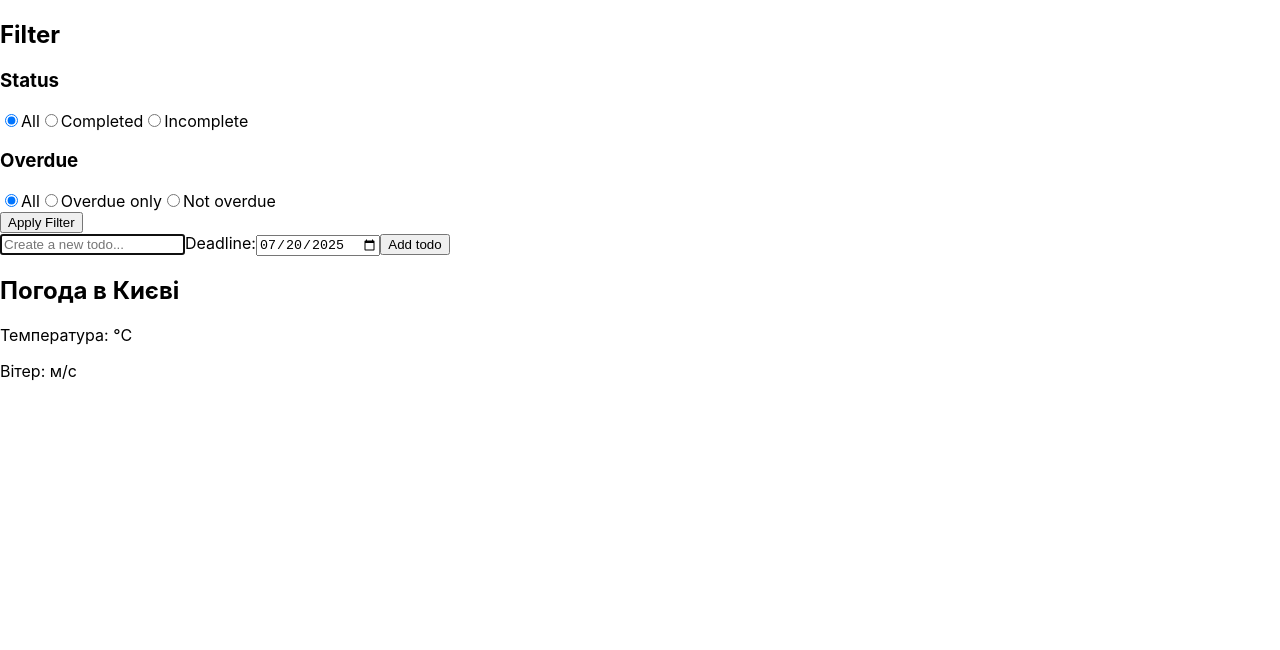
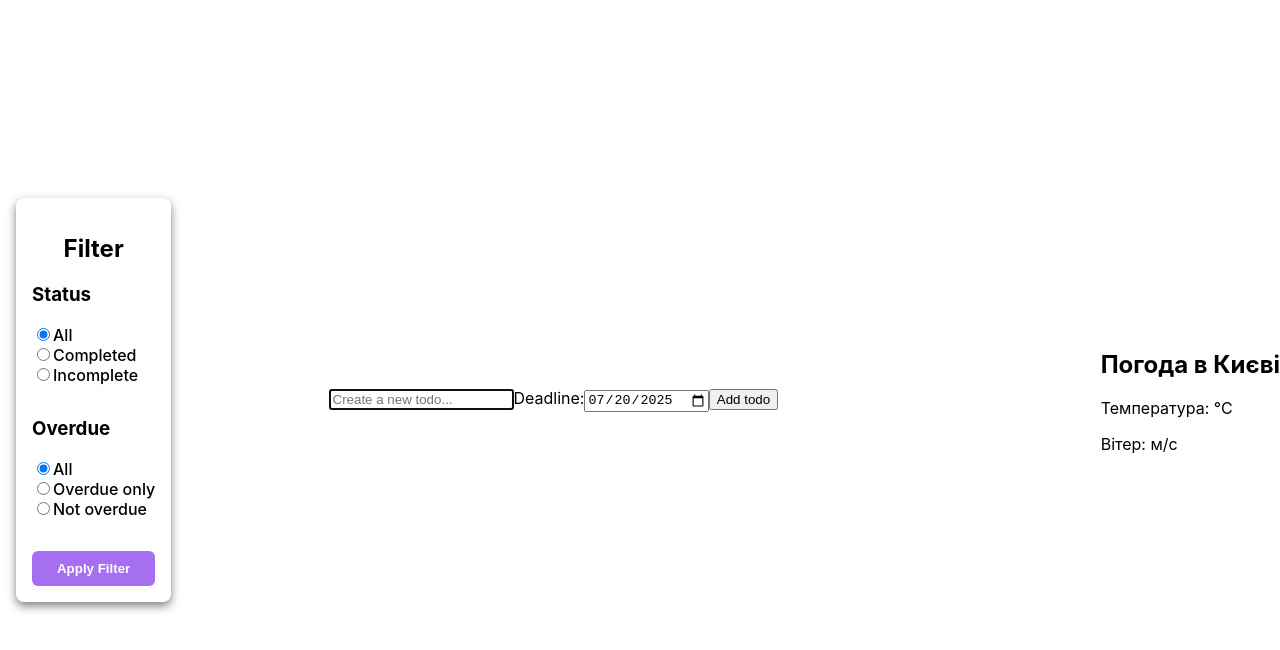
Before and after one commit to Luda-Modna/TodoAppReactRedux, a React (Create React App) app: page / in a window 1280 px wide. Shown: the top 650 px of the page. Built offline with nearby package versions, Linux system fonts and the light colour scheme; no server answers.

Commit message:
Added filter styles

```diff
--- a/src/components/Filters/index.jsx
+++ b/src/components/Filters/index.jsx
@@ -2,10 +2,11 @@ import { connect } from 'react-redux';
 import { Formik, Form } from 'formik';
 import { setFilter, setOverdueFilter } from '../../store/slices/filterSlice';
 import InputFilters from './InputFilters';
+import styles from './../../pages/projectPage/ProjectPageStyle.module.sass'
 
 function Filters ({ filterTask, filterOverdue }) {
   return (
-    <aside>
+    <aside className={styles.filterContainer}>
       <h2>Filter</h2>
       <Formik
         initialValues={{ status: 'all', overdue: 'all' }}
@@ -15,13 +16,13 @@ function Filters ({ filterTask, filterOverdue }) {
         }}
       >
         <Form>
-          <div>
+          <div className={styles.filterGroup}>
             <h3>Status</h3>
             <InputFilters name='status' value='all' label='All' />
             <InputFilters name='status' value='completed' label='Completed' />
             <InputFilters name='status' value='incomplete' label='Incomplete' />
           </div>
-          <div>
+          <div className={styles.filterGroup}>
             <h3>Overdue</h3>
             <InputFilters name='overdue' value='all' label='All' />
             <InputFilters name='overdue' value='overdue' label='Overdue only' />
@@ -31,7 +32,7 @@ function Filters ({ filterTask, filterOverdue }) {
               label='Not overdue'
             />
           </div>
-          <button type='submit'>Apply Filter</button>
+          <button className={styles.filterButton} type='submit'>Apply Filter</button>
         </Form>
       </Formik>
     </aside>
--- /dev/null
+++ b/src/pages/projectPage/ProjectPageStyle.module.sass
@@ -0,0 +1,37 @@
+.majorContainer
+ display: flex
+ justify-content: space-between
+ height: 100vh
+ align-items: center
+
+.filterContainer
+ padding: 1rem
+ border-radius: 8px
+ box-shadow: 0 4px 10px rgba(0, 0 ,0, 0.5 )
+ margin: 1rem
+
+
+ h2
+  text-align: center
+
+
+.filterGroup
+ margin-bottom: 2rem
+
+ label
+  display: block
+  font-weight: 500
+
+.filterButton
+ padding: 10px
+ border: none
+ border-radius: 6px
+ background-color: rgb(166 110 240)
+ color: white
+ font-weight: bold
+ cursor: pointer
+ transition: background 0.3s ease
+ width: 100%
+
+ &:hover
+  background-color: rgb(144 92 213)
--- a/src/pages/projectPage/index.jsx
+++ b/src/pages/projectPage/index.jsx
@@ -2,14 +2,15 @@ import React from 'react';
 import Filters from '../../components/Filters';
 import TodoComponent from '../../components/TodoComponent';
 import Weather from '../../components/Weather';
+import styles from './ProjectPageStyle.module.sass'
 
 function ProjectPage () {
   return (
-    <>
+    <div className={styles.majorContainer}>
       <Filters />
       <TodoComponent />
       <Weather />
-    </>
+    </div>
   );
 }
 
```
